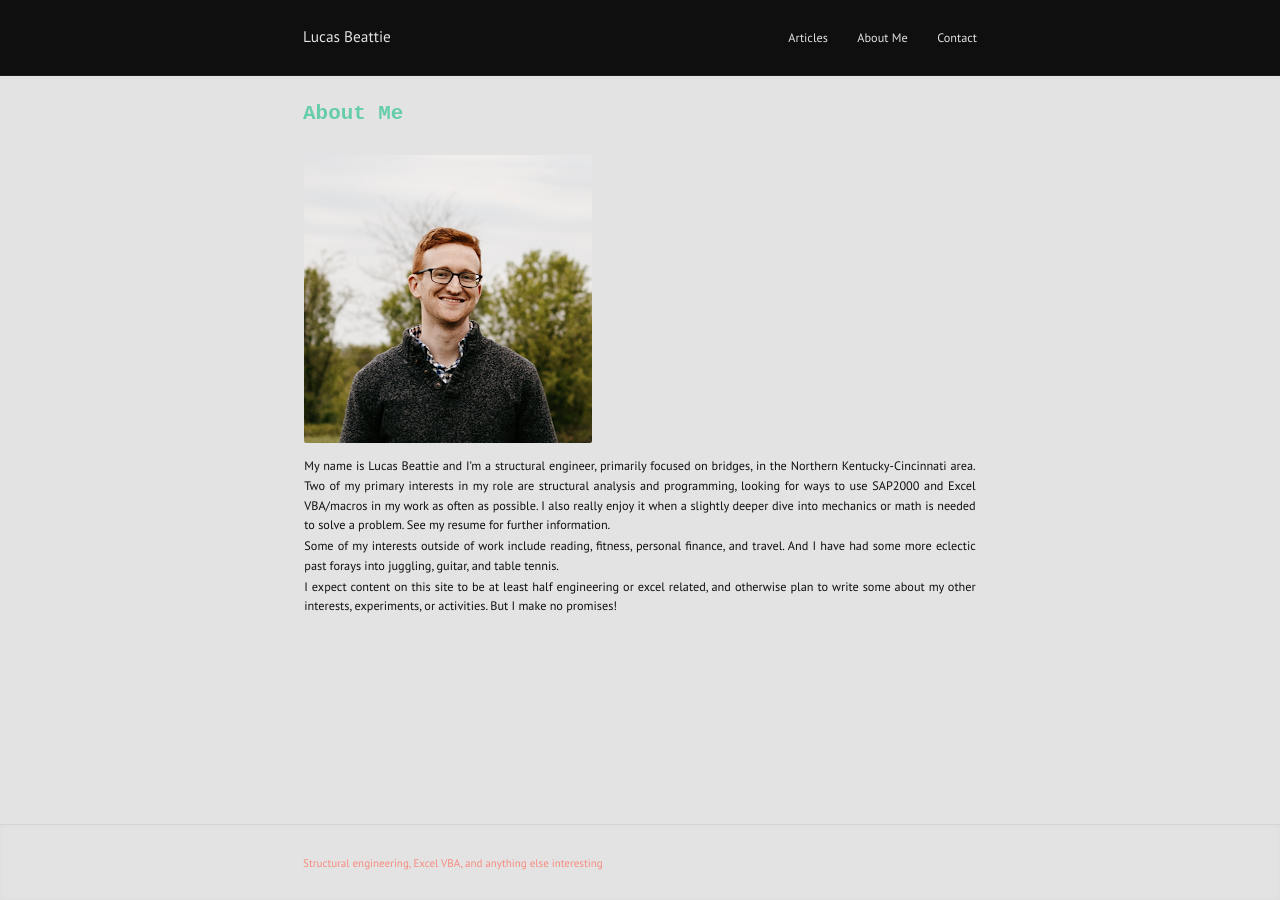
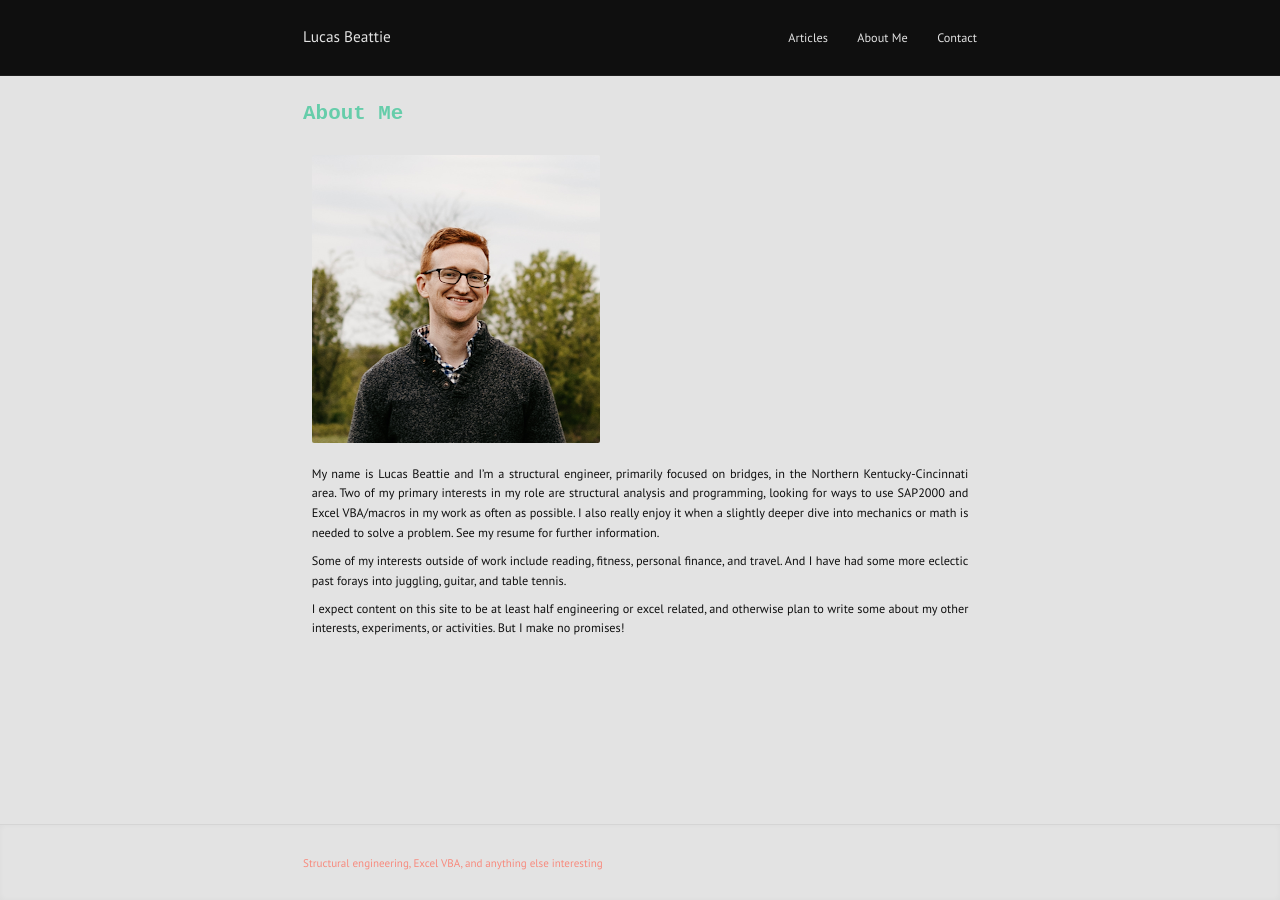
Before and after one commit to labeattie/lucasbeattiedotcom, a Jekyll site: the page built from index.md, in a window 1280 px wide. Built offline with Jekyll 4.4.1, drawn with Linux system fonts in a browser that asks for light colours.

Commit message:
test margins

```diff
--- a/_sass/basic.sass
+++ b/_sass/basic.sass
@@ -20,6 +20,7 @@ h1, h2, h3, h4, h5, h6
   font-weight: $heading-weight
   font-family: 'Courier New', Courier, monospace
   color: mediumaquamarine
+  margin: 0.1em
 
 h2
   font-size: 1.3em
@@ -29,7 +30,7 @@ b, strong, th
 
 p
   text-align: justify
-  margin: 0.1em
+  margin: 0.7em
 
 a
   color: $link-color
```
